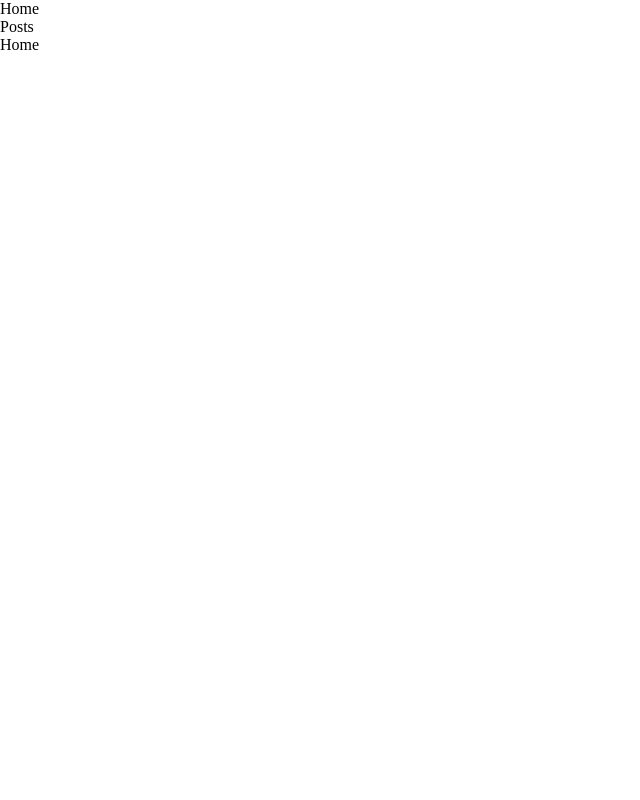
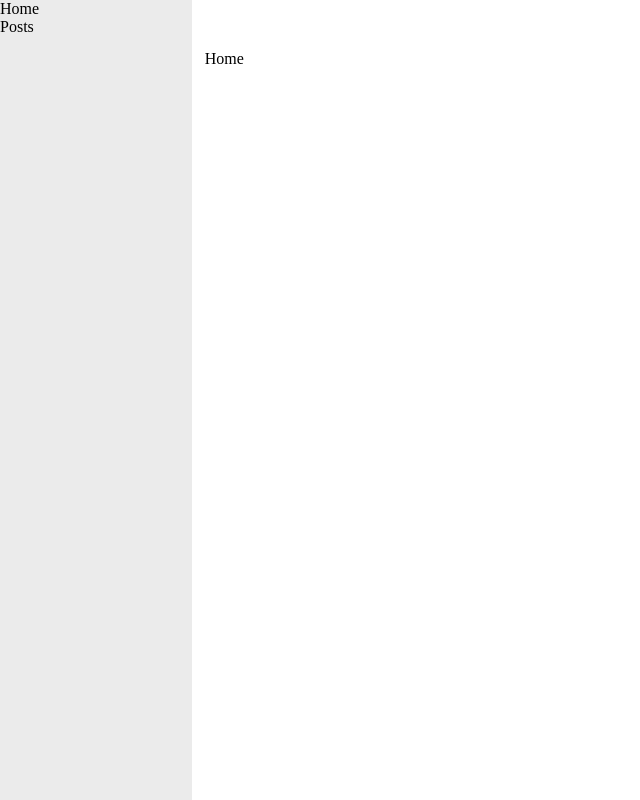
Before and after one commit to roman-fyl/Create-Portal-App, a React (Create React App) app in the folder my-app/: page / in a window 1280 px wide. Shown: the whole page, without its empty margins (0-640 px from the left). Built offline with nearby package versions, Linux system fonts and the light colour scheme.

Commit message:
added main style

```diff
--- a/my-app/src/App.js
+++ b/my-app/src/App.js
@@ -14,7 +14,7 @@ const App = () => {
    return (
    <Provider store={store}>
     <Router>
-      <div>
+      <div className='wrapper'>
         <Navigation />
         <Routes>
           <Route path="/" element={<Home />} />
--- a/my-app/src/App.scss
+++ b/my-app/src/App.scss
@@ -1,64 +1,16 @@
-*,
-*:before,
-*:after {
-  margin: 0;
-  padding: 0;
-  border: 0;
-  box-sizing: border-box;
-  font-family: Roboto sans-serif;
+@import "./_reset.scss";
+@import "./_vars.scss";
+
+.wrapper {
+  display: flex;
+  flex-direction: row;
+  width: 100%;
 }
-
-:focus,
-:active {
-  outline: none;
-}
-
-html,
-body {
-  min-width: 320px;
-  overscroll-behavior: none;
+.main {
+  padding: 50px 0;
+  flex: 1 1 auto;
+  position: relative;
+  left: 16vw;
+  right: 0;
   overflow-x: hidden;
 }
-
-a {
-  &:focus,
-  &:active {
-    outline: none;
-  }
-  text-decoration: none;
-  color: black;
-  &:visited {
-    text-decoration: none;
-    color: black;
-  }
-  color: inherit;
-  cursor: pointer;
-  &:hover {
-    text-decoration: none;
-  }
-}
-
-input::-ms-clear {
-  display: none;
-}
-
-button::-moz-focus-inner {
-  padding: 0;
-  border: 0;
-}
-
-ul {
-  li {
-    list-style: none;
-  }
-}
-
-h1,
-h2,
-h3,
-h4,
-h5,
-h6 {
-  font-weight: inherit;
-  font-size: inherit;
-}
--- /dev/null
+++ b/my-app/src/_reset.scss
@@ -0,0 +1,67 @@
+*,
+*:before,
+*:after {
+  margin: 0;
+  padding: 0;
+  border: 0;
+  box-sizing: border-box;
+  font-family: Roboto sans-serif;
+}
+
+:focus,
+:active {
+  outline: none;
+}
+
+html,
+body {
+  min-width: 320px;
+  overscroll-behavior: none;
+  overflow-x: hidden;
+}
+
+a {
+  font-family: Roboto sans-serif;
+  &:focus,
+  &:active {
+    outline: none;
+  }
+  text-decoration: none;
+  color: black;
+  &:visited {
+    text-decoration: none;
+    color: black;
+  }
+  color: inherit;
+  cursor: pointer;
+  &:hover {
+    text-decoration: none;
+  }
+}
+
+input::-ms-clear {
+  display: none;
+}
+
+button::-moz-focus-inner {
+  padding: 0;
+  border: 0;
+}
+
+ul {
+  li {
+    list-style: none;
+  }
+}
+
+h1,
+h2,
+h3,
+h4,
+h5,
+h6,
+p {
+  font-family: Roboto sans-serif;
+  font-weight: inherit;
+  font-size: inherit;
+}
--- /dev/null
+++ b/my-app/src/_vars.scss
@@ -0,0 +1,18 @@
+$gray: rgba(216, 216, 216, 0.5);
+$black: rgba(15, 0, 26, 1);
+$white: #fff;
+
+$mainFont: Roboto, sans-serif;
+$font-title: 500 50px $mainFont;
+$font-medium: 400 26px $mainFont;
+$font-small: 400 20px $mainFont;
+$font-link: 400 14px $mainFont;
+
+
+$mobile: 320px;
+$tablet: 768px;
+$desktop: 1170px;
+$full-width: 100%;
+
+$cursor: pointer;
+$transition: .2s ease-in-out;
--- a/my-app/src/components/Home/Home.js
+++ b/my-app/src/components/Home/Home.js
@@ -3,7 +3,7 @@ import React from 'react';
 import "./Home.scss"
 
 const Home = () => (
-    <div className='home'>
+    <div className='main'>
         <h2>Home</h2>
     </div>
 )
--- a/my-app/src/components/Navigation/Navigation.scss
+++ b/my-app/src/components/Navigation/Navigation.scss
@@ -0,0 +1,23 @@
+@import '../../vars';
+
+
+nav {
+    min-width: 15vw;
+    background-color: $gray;
+    display: flex;
+    flex-direction: column;
+    text-wrap: nowrap;
+    flex: 0 0 auto;
+    overscroll-behavior: none;
+    overflow-y: auto;
+    overflow-x: hidden;
+    position: fixed;
+    top: 0;
+    left: 0;
+    bottom: 0;
+}
+
+ul {
+    display: flex;
+    flex-direction: column;
+}
--- a/my-app/src/components/PostsList/PostsList.js
+++ b/my-app/src/components/PostsList/PostsList.js
@@ -5,7 +5,7 @@ import "./PostsList.scss"
 
 const PostsList = () => {
  return (
-    <div>
+    <div className='main'>
     <h2>Posts</h2>
 </div>
  )
```
